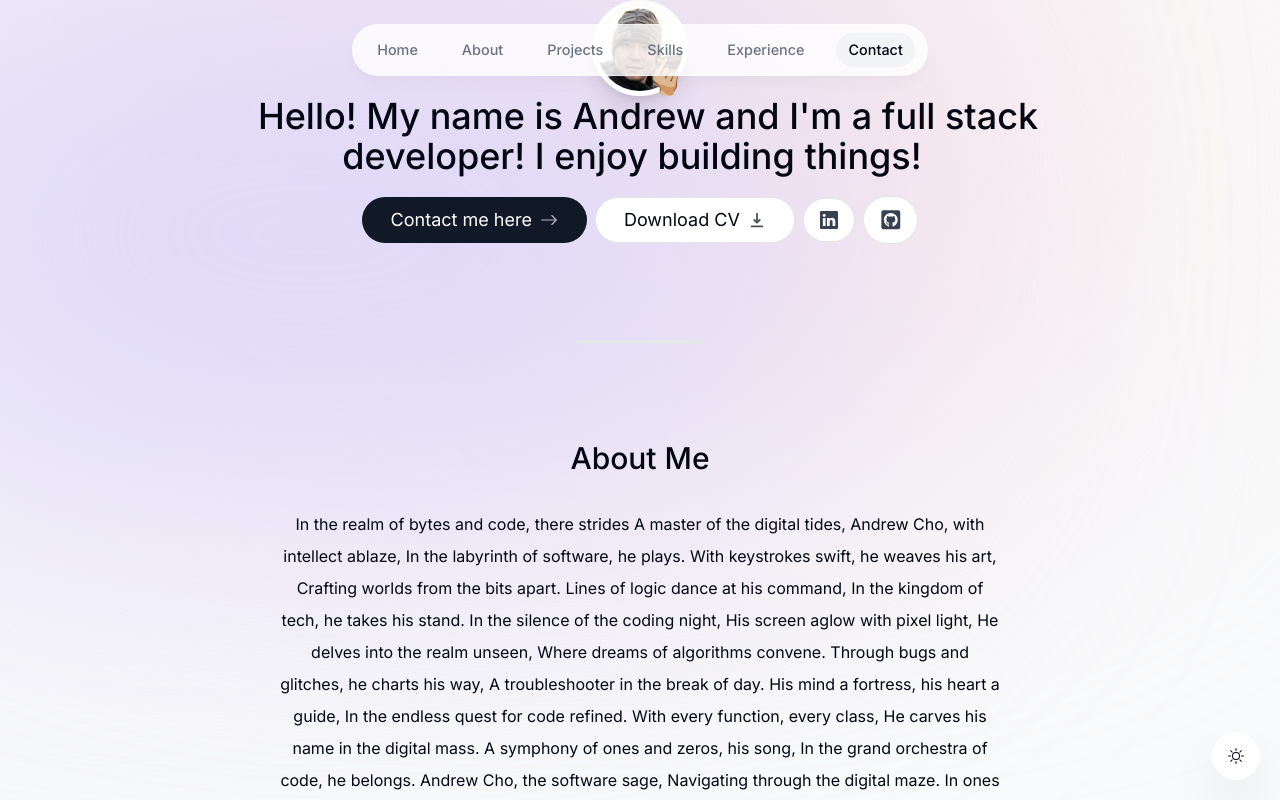
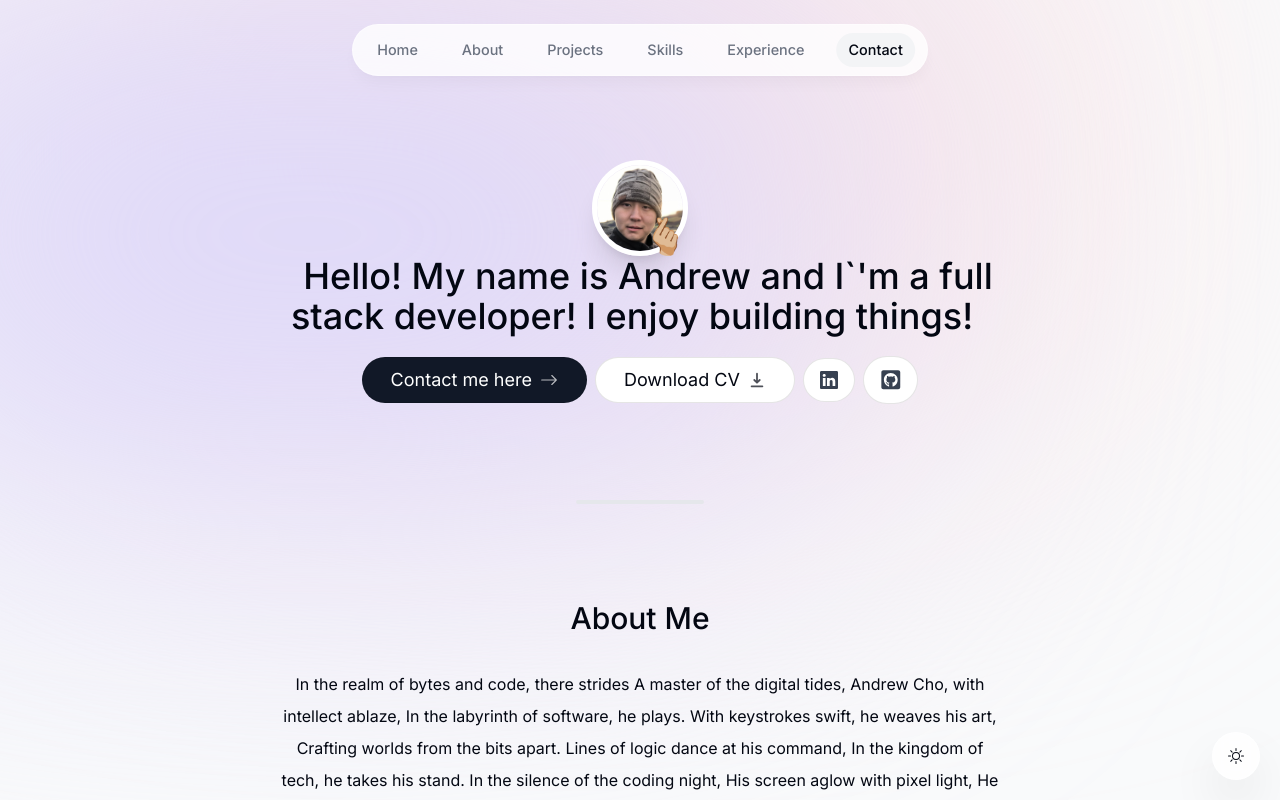
Before and after one commit to cisdell/personal_web_ver2, a Next.js app: page / in a window 1280 px wide. Shown: the top 800 px of the page. Built offline with nearby package versions, Linux system fonts and the light colour scheme; no server answers.

Commit message:
fixed overlapping profile pic issue

```diff
--- a/app/layout.tsx
+++ b/app/layout.tsx
@@ -22,7 +22,7 @@ export default function RootLayout({
     <html lang="en" className="!scroll-smooth">
       <body
         className={`${inter.className} bg-gray-50 text-gray-950
-      dark:bg-gray-900 dark:text-gray-50 dark:text-opacity-90`}
+      dark:bg-gray-900 dark:text-gray-50 dark:text-opacity-90 mb-`}
       >
         {/* <div className="bg-[#fbe2e3] relative top-[-6rem] -z-10 left-0 h-[31.23rem] w-[31.25rem] sm:w-[68.75rem] rounded-full blur-[10rem] dark:bg-[#946263]"></div>
         <div className="bg-[#dcd9d9] absolute top-[-6rem] -z-10 right-0 h-[31.23rem] w-[31.25rem] sm:right-0 lg:w-[60rem] rounded-full blur-[10rem] dark:bg-[#676394]"></div> */}
--- a/app/page.tsx
+++ b/app/page.tsx
@@ -8,7 +8,7 @@ import Skills from "@/components/skills";
 
 export default function Home() {
   return (
-    <main className="main flex flex-col items-center px-4">
+    <main className="main flex flex-col items-center px-4 mt-[10rem]">
       <Intro />
       <SectionDivider />
       <About />
--- a/components/intro.tsx
+++ b/components/intro.tsx
@@ -70,7 +70,7 @@ export default function Intro() {
         animate={{ opacity: 1, y: 0 }}
       >
         <span className="mb-10 pb-10 mt-4 px-4 text-2xl font-medium leading-[1.5] sm:text-4xl">
-          Hello! My name is Andrew and I&apos;m a full stack developer! I enjoy
+          Hello! My name is Andrew and I`&apos;m a full stack developer! I enjoy
           building things!
         </span>
       </motion.h1>
```
